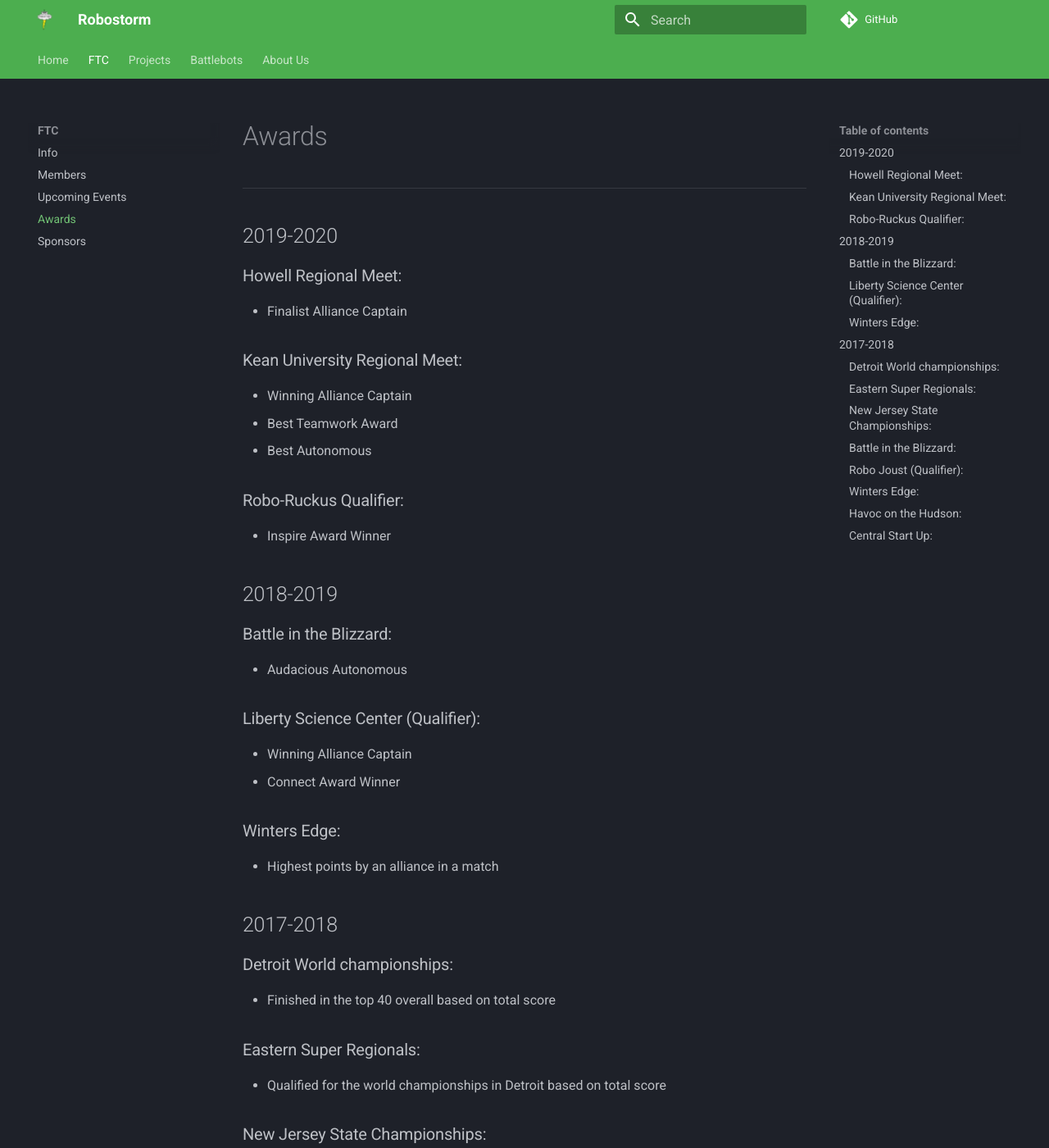
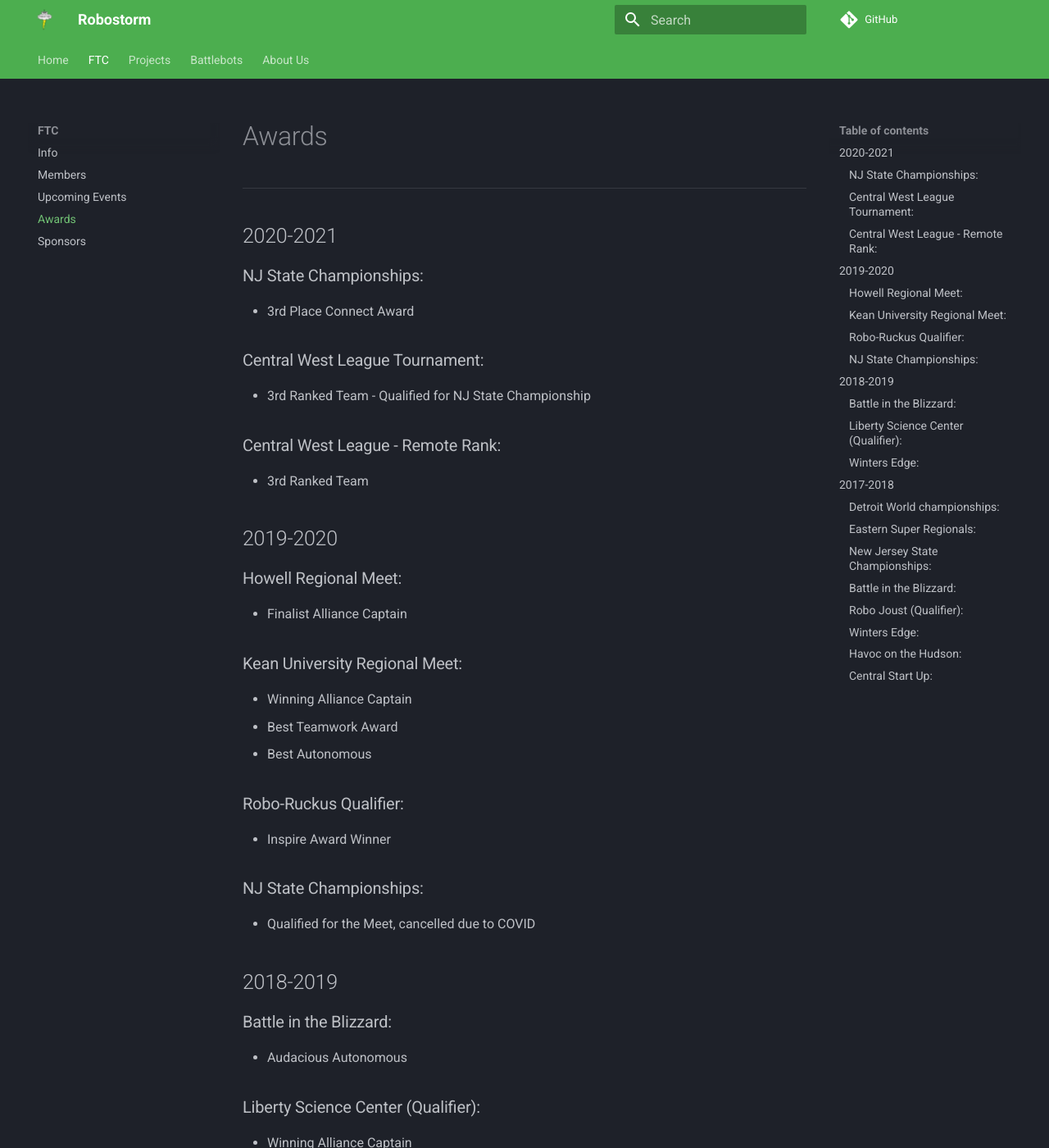
Before and after one commit to Robostorm/Website, an MkDocs documentation site: the page built from docs/FTC/awards.md, in a window 1280 px wide and 1400 px high. Shown: the whole window at 82% size. Built offline with MkDocs 1.6.1 and Material for MkDocs 9.7.7, drawn with Linux system fonts in a browser that asks for light colours.

Commit message:
Update awards.md

```diff
--- a/docs/FTC/awards.md
+++ b/docs/FTC/awards.md
@@ -1,5 +1,16 @@
 # Awards
 ---
+
+## 2020-2021
+
+### NJ State Championships:
+* 3rd Place Connect Award
+
+### Central West League Tournament:
+* 3rd Ranked Team - Qualified for NJ State Championship
+
+### Central West League - Remote Rank:
+* 3rd Ranked Team
 
 ## 2019-2020
 
@@ -13,6 +24,9 @@
 
 ### Robo-Ruckus Qualifier:
 * Inspire Award Winner
+
+### NJ State Championships:
+* Qualified for the Meet, cancelled due to COVID
 
 ## 2018-2019
 
```
